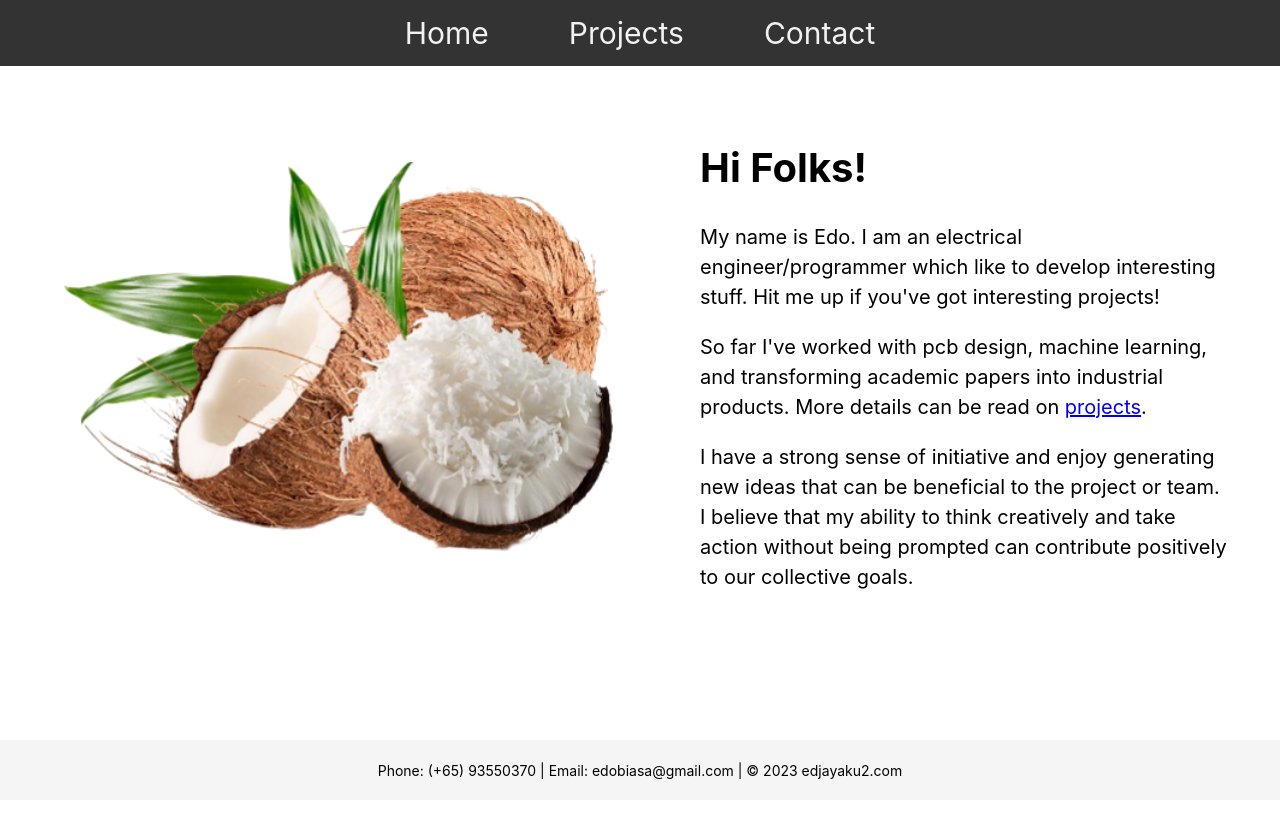
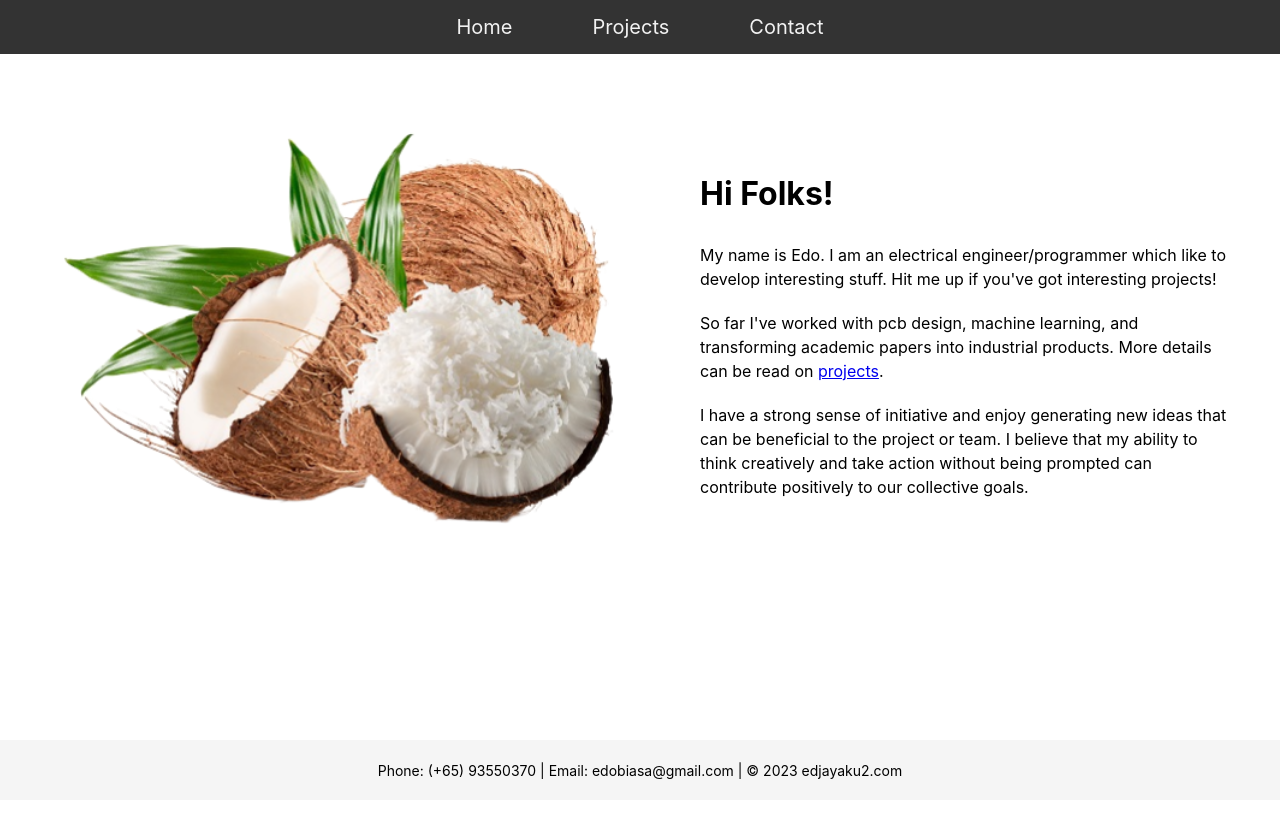
Before and after one commit to cocopeanutz/edo_portfolio, a React (Create React App) app: page / in a window 1280 px wide. Shown: the top 818 px of the page. Built offline with nearby package versions, Linux system fonts and the light colour scheme.

Commit message:
Update font size

```diff
--- a/src/Projects.js
+++ b/src/Projects.js
@@ -5,14 +5,23 @@ function Projects() {
     return (
         <section>
             <h2>Education</h2>
-            Nanyang Technological University, Singapore 2017-2021
+            <p>Nanyang Technological University, Singapore 2017-2021</p>
             <h2>Job History</h2>
             <ul>
                 <li>
                     <h3>Silicon Labs - Validation Engineer (Jun 2021 - Mar 2023) </h3>
-
-                    <p>Write python and firmware codes to execute and analyze the results of various peripheral test for EFR family chips including not limited to DAC, ADC, UART, power-saving mechanism, and etc. The python code is used to control electrical instruments and the automation flow of the tests. The measurement instruments include power supply, oscilloscope, switch board, frequency counter, arbitrary wave generator, etc. While the automation is in the form of robotics. On the other hand, the firmware is used to program the chip itself.</p>
-                    <p>Upgrading automation of validation flow by designing PCB board which unlock new capability to allow further automation. PCB have been rolled out and tested.</p>
+                    <p>Main job includes validating the EFR family SOC chips.</p>
+                    <br></br>
+                    <p>To conduct tests on EFR family chips, I need to write both Python and firmware codes.
+                        These codes enabled the execution and analysis of various peripheral tests, such as DAC, ADC, UART, power-saving mechanisms, and more.
+                        Python will be used to control the measurement instruments and test flow automation, which is in the form of robotics.
+                        On the other hand, firmware will be used to program the chip itself.</p>
+                    <br></br>
+                    <p>To further enhance the automation of the validation flow, I have designed a PCB board that unlocks new capabilities and allows for even more automation.
+                        This board has already been rolled out and tested.</p>
+                    <br></br>
+                    <p>The measurement instruments that is used include power supply, oscilloscope, switch board, frequency counter, arbitrary wave generator, and others.
+                        Additional duty includes fixing hardware issues, which can range from fixing linear actuator, soldering, and duct-taping stuff.</p>
                 </li>
                 <li>
                     <h3>Whizz Mobility - Embedded Engineer Intern (Jan 2020 - Aug 2020)</h3>
--- a/src/css/About.css
+++ b/src/css/About.css
@@ -23,13 +23,13 @@
 }
 
 .about-title {
-    font-size: 2.5rem;
+    font-size: 2rem;
     font-weight: bold;
     margin-bottom: 30px;
 }
 
 .about-description {
-    font-size: 1.25rem;
+    font-size: 1rem;
     line-height: 1.5;
     margin-bottom: 20px;
 }
--- a/src/css/Navbar.css
+++ b/src/css/Navbar.css
@@ -13,7 +13,7 @@
     text-align: center;
     padding: 15px 40px;
     text-decoration: none;
-    font-size: 30px;
+    font-size: 20px;
 }
 
 /* Change the color of links on hover */
--- a/src/css/Projects.css
+++ b/src/css/Projects.css
@@ -26,6 +26,7 @@ h3 {
 }
 
 p {
+    font-size: 1rem;
     margin: 0;
     padding: 0;
 }
```
Also changed, not shown: 1 other file (tests, documents, lock files or other folders).
